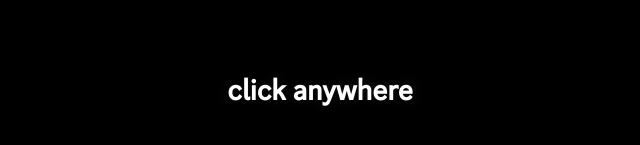
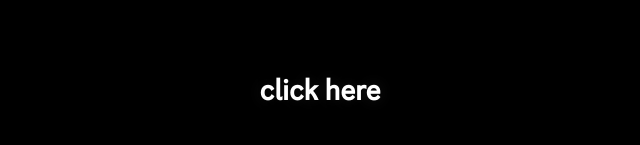
Before and after one commit to randomsgoneheleft/onemorebeer, a plain HTML site: page index.html in a window 1280 px wide. Shown: the part 311-456 px from the top of the page, without its empty margins (320-960 px from the left). Drawn offline with Linux system fonts and the light colour scheme.

Commit message:
Update index.html

```diff
--- a/index.html
+++ b/index.html
@@ -165,7 +165,7 @@
     <div id="text-container">
         <div id="card">
             <img id="pfp" class="hidden" src="./sources/image.png"></img>
-            <h1 id="text-content" class="text">click anywhere</h1>
+            <h1 id="text-content" class="text">click here</h1>
         </div>
         <p id="description-content" class="description">- owned by randomSeas <:</p>
     </div>
```
